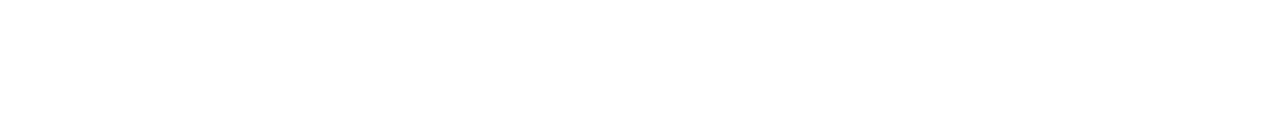
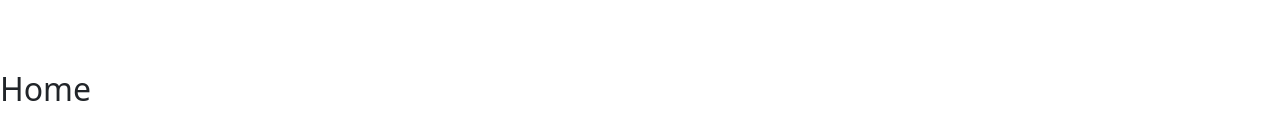
Before and after one commit to Jul-m2323/slappy-shop, a React (Create React App) app in the folder slappy-shop/: page / in a window 1280 px wide. Shown: the part 181-320 px from the top of the page. Built offline with nearby package versions, Linux system fonts and the light colour scheme.

Commit message:
problemas de navegacion

```diff
--- a/slappy-shop/src/componentes/home.js
+++ b/slappy-shop/src/componentes/home.js
@@ -5,6 +5,7 @@ const Home = () => {
     return(
         <div>
             <NavBar/>
+            <h2>Home</h2>
         </div>
     )
 };
--- a/slappy-shop/src/componentes/shop.js
+++ b/slappy-shop/src/componentes/shop.js
@@ -1,14 +1,14 @@
 import React from 'react';
 import Carrito from './cartWidget';
-import ListaProductos from './itemListContainer';
+import ItemCard from './itemContainer';
 import '../css/estilo.css'
 
 const Shop = () =>{
     return(
         <div>
+            <ItemCard />
+            <Carrito />
             <h2 className="Titulos miFont">Shop</h2>
-            <ListaProductos />
-            <Carrito />
         </div>
     )
 };
```
Also changed, not shown: slappy-shop/src/componentes/itemListContainer.js (deleted, +0 -12 lines).
